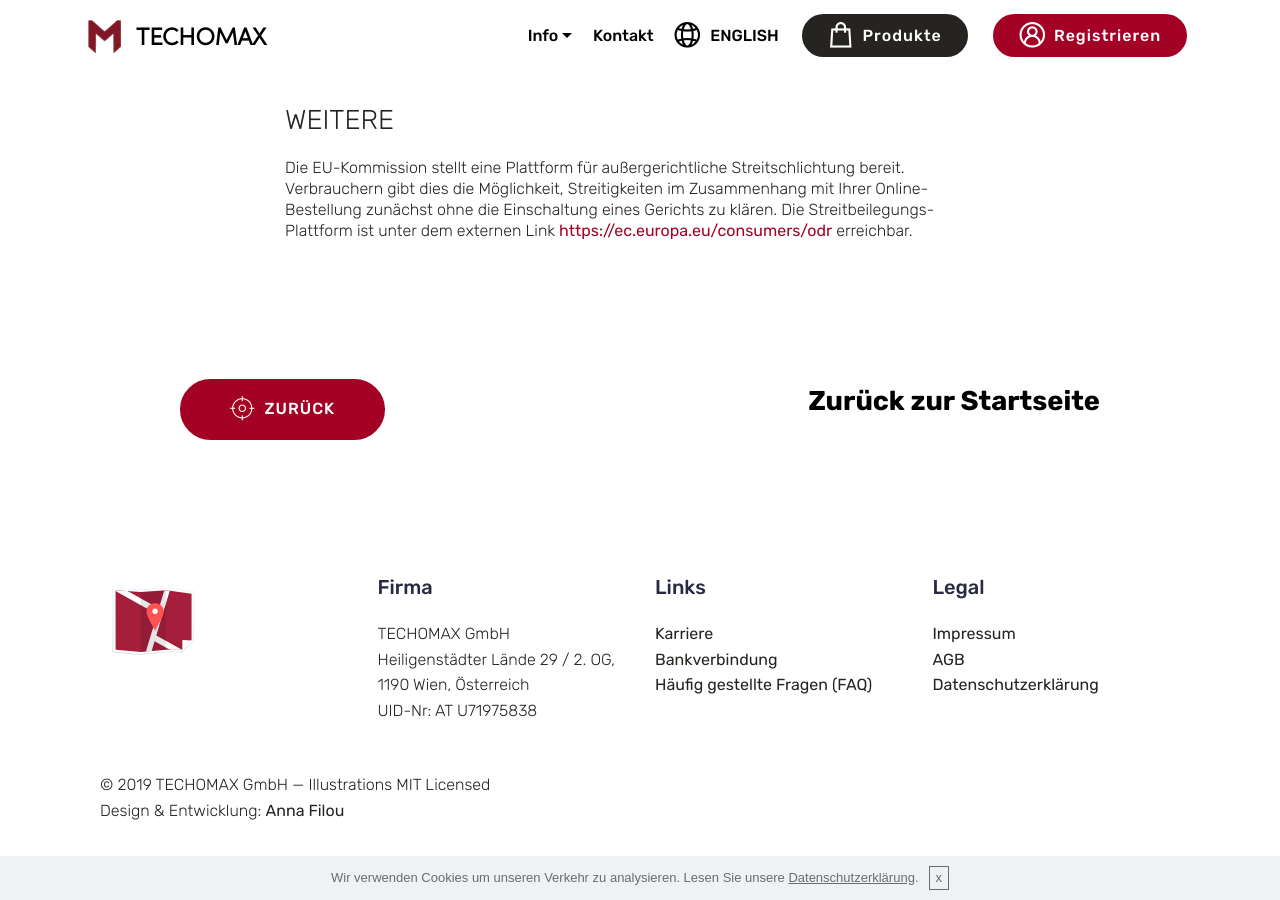
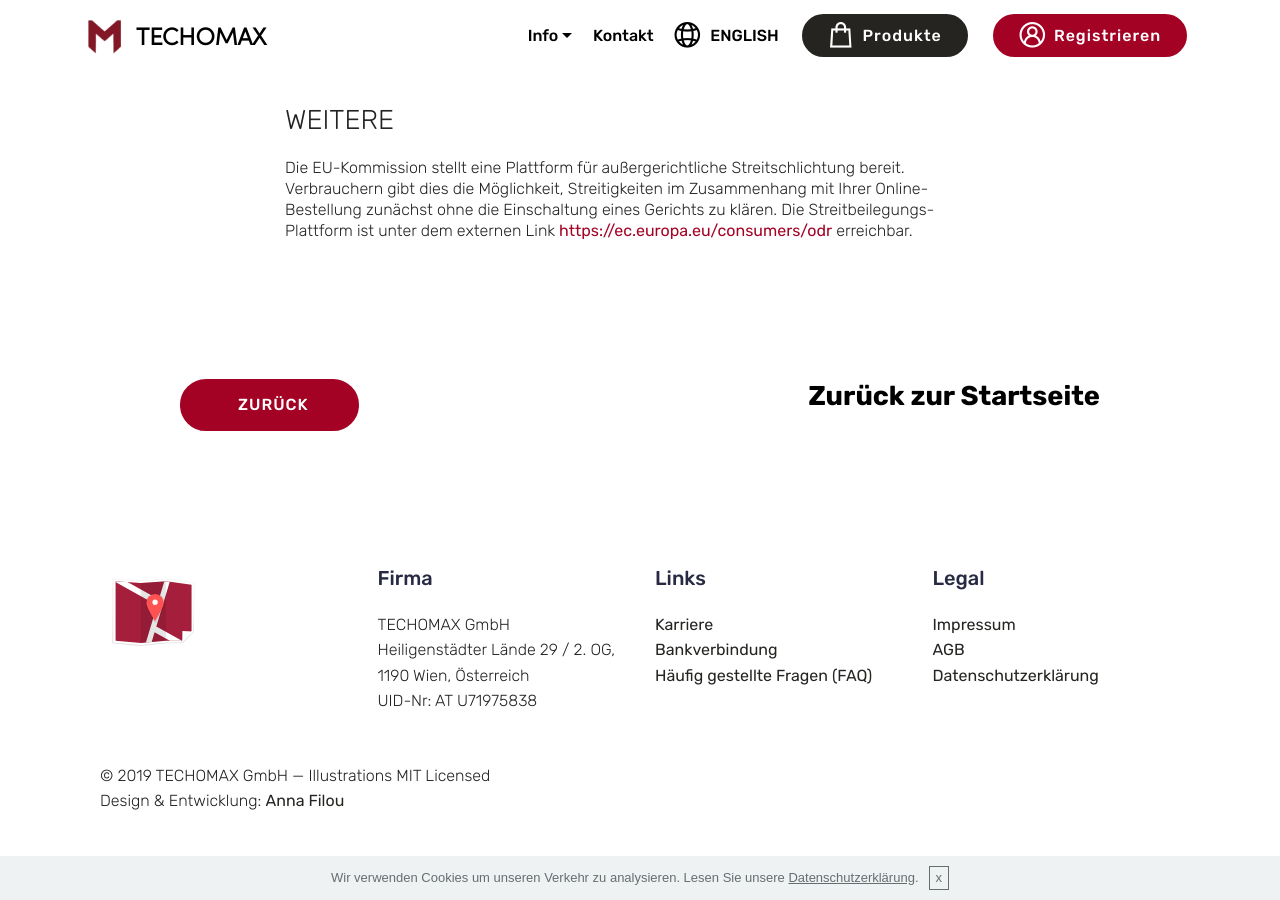
Before and after one commit to techomax/techomax.github.io, a Jekyll site: the page built from de/impressum.html, in a window 1280 px wide and 900 px high, scrolled down 609 px. Built offline with Jekyll 4.4.1, drawn with Linux system fonts in a browser that asks for light colours; some web fonts are replaced.

Commit message:
Update head.html

```diff
--- a/_includes/head.html
+++ b/_includes/head.html
@@ -8,7 +8,6 @@
   <title>{{ page.title }} | {{ site.title }}</title>
   <link rel="stylesheet" href="/assets/web/assets/mobirise-icons2/mobirise2.css">
   <link rel="stylesheet" href="/assets/web/assets/mobirise-icons-bold/mobirise-icons-bold.css">
-  <link rel="stylesheet" href="/assets/web/assets/mobirise-icons/mobirise-icons.css">
   <link rel="stylesheet" href="/assets/tether/tether.min.css">
   <link rel="stylesheet" href="/assets/bootstrap/css/bootstrap.min.css">
   <link rel="stylesheet" href="/assets/bootstrap/css/bootstrap-grid.min.css">
@@ -17,7 +16,6 @@
   <link rel="stylesheet" href="/assets/theme/css/style.css">
   <link rel="stylesheet" href="/assets/fonts/style.css">
   <link rel="stylesheet" href="/assets/dropdown/css/style.css">
-    <link rel="stylesheet" href="/assets/socicon/css/style.css">
-
+  <link rel="stylesheet" href="/assets/socicon/css/style.css">
   <link rel="stylesheet" href="/assets/mobirise/css/mbr-additional.css" type="text/css">
 </head>
```
